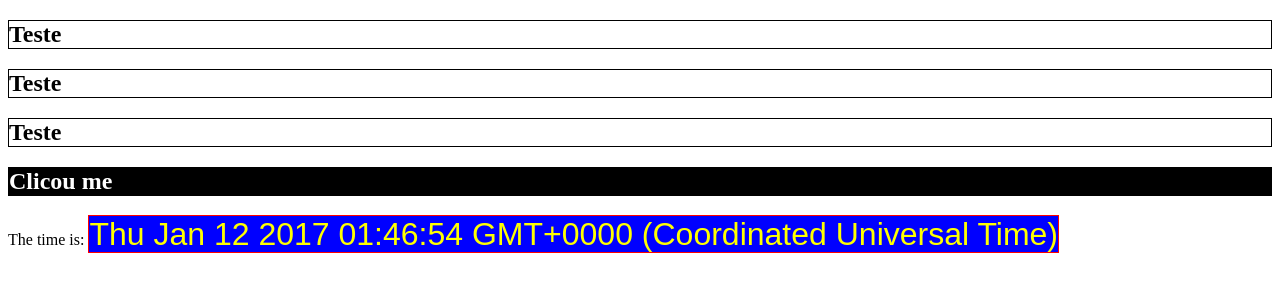
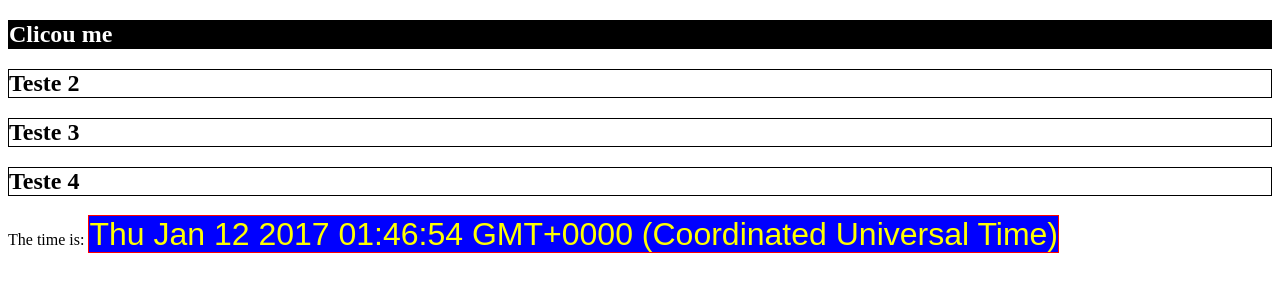
Before and after one commit to marquinhusgoncalves-zz/curso-javascript-da2k, a plain HTML site: page challenge-25/index.html in a window 1280 px wide. Both pictures are taken after a click on the element "Teste 1". Drawn offline with Linux system fonts and the light colour scheme.

Commit message:
Challenge-25

```diff
--- a/challenge-25/challenge-25.js
+++ b/challenge-25/challenge-25.js
@@ -21,9 +21,12 @@ desafio os experimentos legais que você conseguir desenvolver :D
 
   function handleClickTitle(e) {
     var el = e.target;
+    if(e.target && !e.target.texto) {
+      e.target.texto = e.target.innerHTML;
+    }
     if(el.classList.contains('bg')) {
      el.classList.remove('bg');
-     el.innerHTML = 'Teste';
+     el.innerHTML = e.target.texto;
     }else {
      el.classList.add('bg');
      el.innerHTML = 'Clicou me';
--- a/challenge-25/index.html
+++ b/challenge-25/index.html
@@ -7,13 +7,13 @@
 </head>
 <body>
 
-  <h2>Teste</h2>
+  <h2>Teste 1</h2>
 
-  <h2>Teste</h2>
+  <h2>Teste 2</h2>
 
-  <h2>Teste</h2>
+  <h2>Teste 3</h2>
 
-  <h2>Teste 1</h2>
+  <h2>Teste 4</h2>
 
   <p>The time is: <output id="clock"></output></p>
 
```
